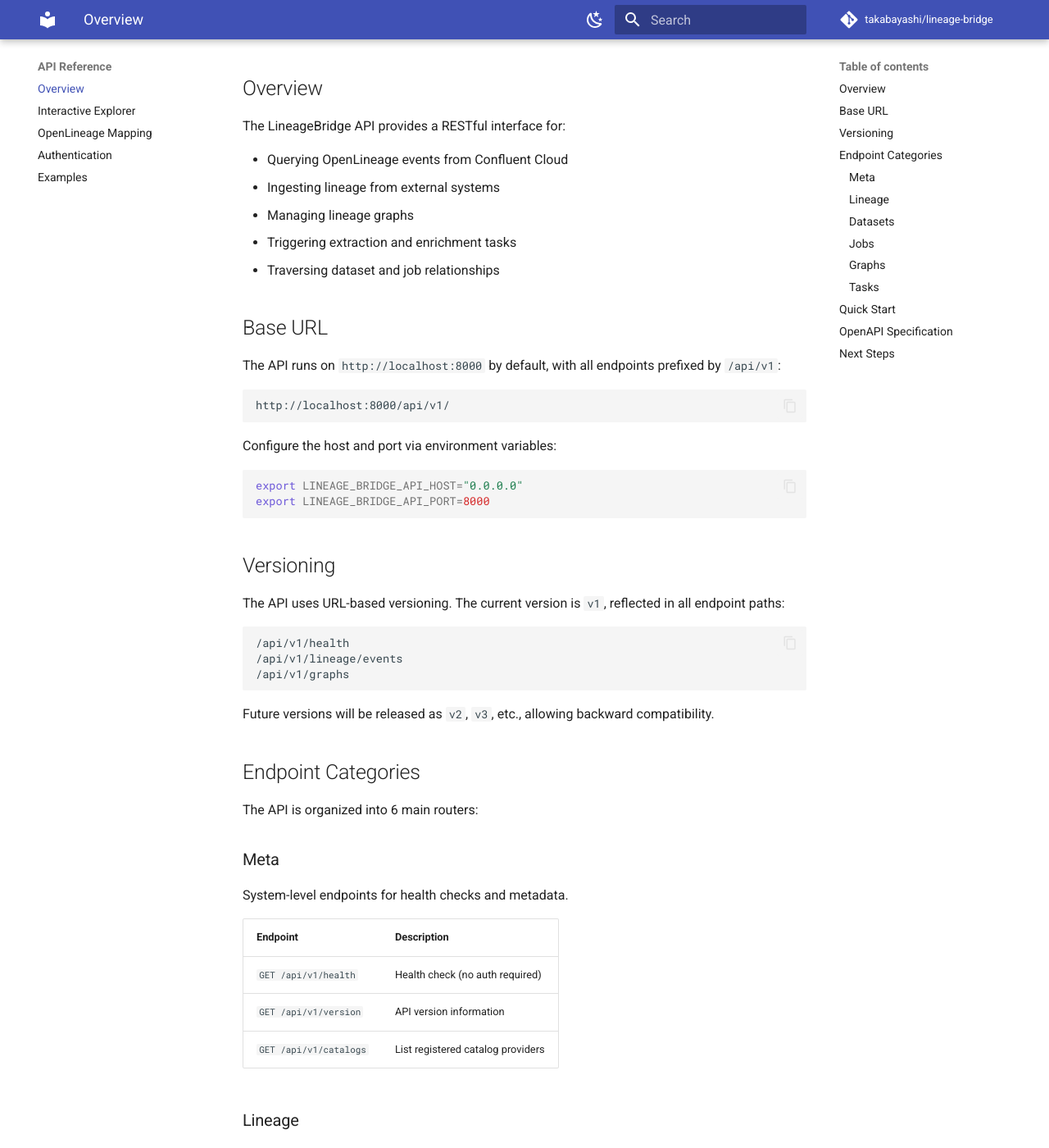
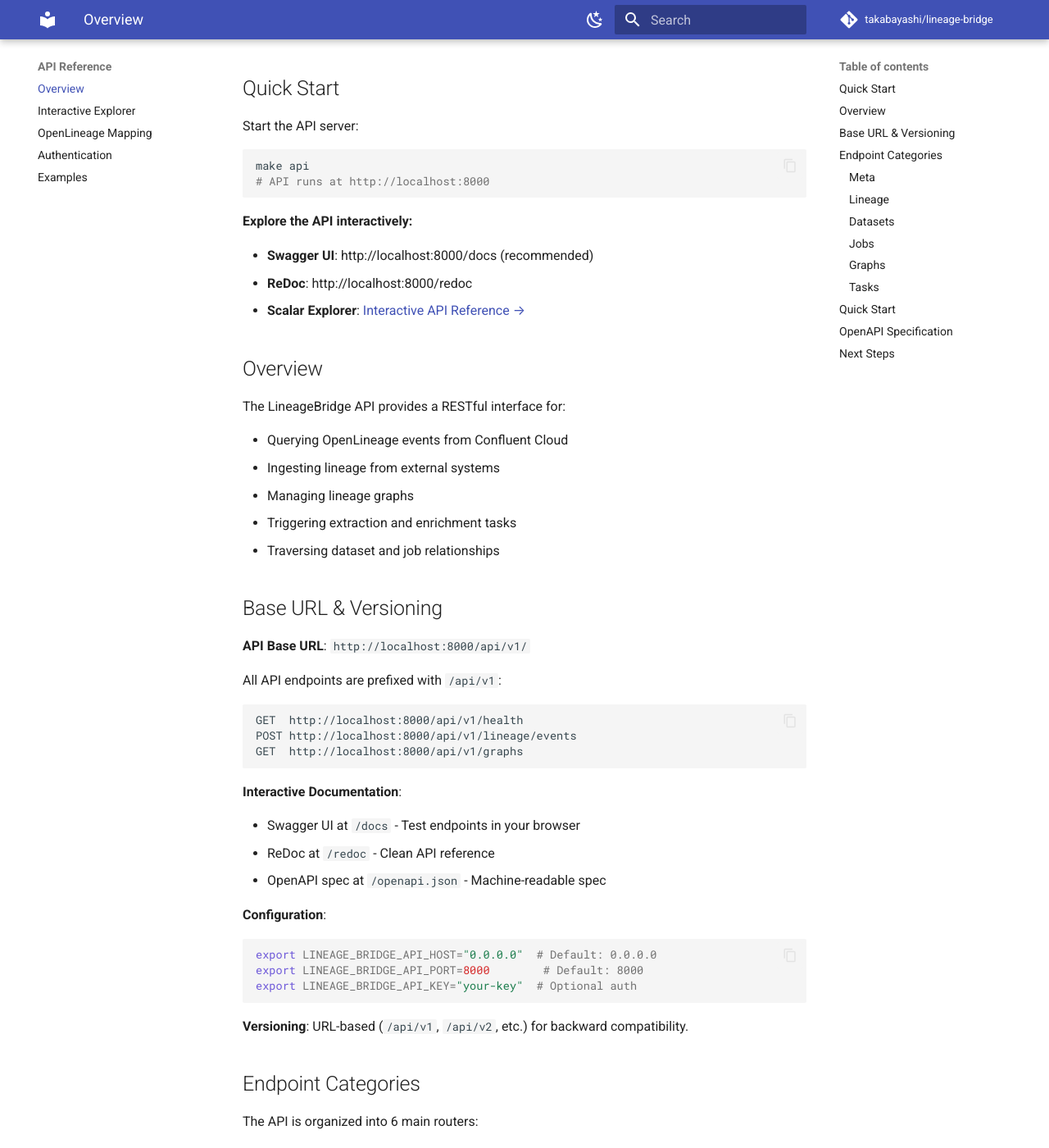
Before and after one commit to takabayashi/lineage-bridge, an MkDocs documentation site: the page built from docs/api-reference/index.md, in a window 1280 px wide and 1400 px high, scrolled down 229 px. Shown: the whole window at 82% size. Built offline with MkDocs 1.6.1 and Material for MkDocs 9.7.7, drawn with Linux system fonts in a browser that asks for light colours; comment, search, counter and statistics services are not loaded; the version menu is left out.

Commit message:
Prominently feature /docs endpoint in API documentation
Make it clear that users should visit http://localhost:8000/docs for
interactive API testing with Swagger UI, not just use curl/httpx.

Changes:
- API Reference index: Add Quick Start section highlighting /docs
- API Examples: Add tip callout about Swagger UI
- CLI Tools: Update lineage-bridge-api section with clear /docs link
- Clarify that API base is /api/v1/ but docs are at /docs

Addresses feedback that /docs endpoint should be more prominent.

Co-Authored-By: Claude Sonnet 4.5 <noreply@anthropic.com>

````diff
--- a/docs/api-reference/index.md
+++ b/docs/api-reference/index.md
@@ -1,6 +1,21 @@
 # API Reference
 
 LineageBridge exposes an **OpenLineage-compatible REST API** that bridges Confluent Cloud stream lineage with external data catalogs.
+
+## Quick Start
+
+Start the API server:
+
+```bash
+make api
+# API runs at http://localhost:8000
+```
+
+**Explore the API interactively:**
+
+- **Swagger UI**: http://localhost:8000/docs (recommended)
+- **ReDoc**: http://localhost:8000/redoc
+- **Scalar Explorer**: [Interactive API Reference →](openapi.md)
 
 ## Overview
 
@@ -12,32 +27,33 @@ The LineageBridge API provides a RESTful interface for:
 - Triggering extraction and enrichment tasks
 - Traversing dataset and job relationships
 
-## Base URL
+## Base URL & Versioning
 
-The API runs on `http://localhost:8000` by default, with all endpoints prefixed by `/api/v1`:
+**API Base URL**: `http://localhost:8000/api/v1/`
+
+All API endpoints are prefixed with `/api/v1`:
 
 ```
-http://localhost:8000/api/v1/
+GET  http://localhost:8000/api/v1/health
+POST http://localhost:8000/api/v1/lineage/events
+GET  http://localhost:8000/api/v1/graphs
 ```
 
-Configure the host and port via environment variables:
+**Interactive Documentation**:
+
+- Swagger UI at `/docs` - Test endpoints in your browser
+- ReDoc at `/redoc` - Clean API reference
+- OpenAPI spec at `/openapi.json` - Machine-readable spec
+
+**Configuration**:
 
 ```bash
-export LINEAGE_BRIDGE_API_HOST="0.0.0.0"
-export LINEAGE_BRIDGE_API_PORT=8000
+export LINEAGE_BRIDGE_API_HOST="0.0.0.0"  # Default: 0.0.0.0
+export LINEAGE_BRIDGE_API_PORT=8000        # Default: 8000
+export LINEAGE_BRIDGE_API_KEY="your-key"  # Optional auth
 ```
 
-## Versioning
-
-The API uses URL-based versioning. The current version is `v1`, reflected in all endpoint paths:
-
-```
-/api/v1/health
-/api/v1/lineage/events
-/api/v1/graphs
-```
-
-Future versions will be released as `v2`, `v3`, etc., allowing backward compatibility.
+**Versioning**: URL-based (`/api/v1`, `/api/v2`, etc.) for backward compatibility.
 
 ## Endpoint Categories
 
````
Also changed, not shown: docs/api-reference/examples.md (+5 -2 lines), docs/user-guide/cli-tools.md (+16 -13 lines).
